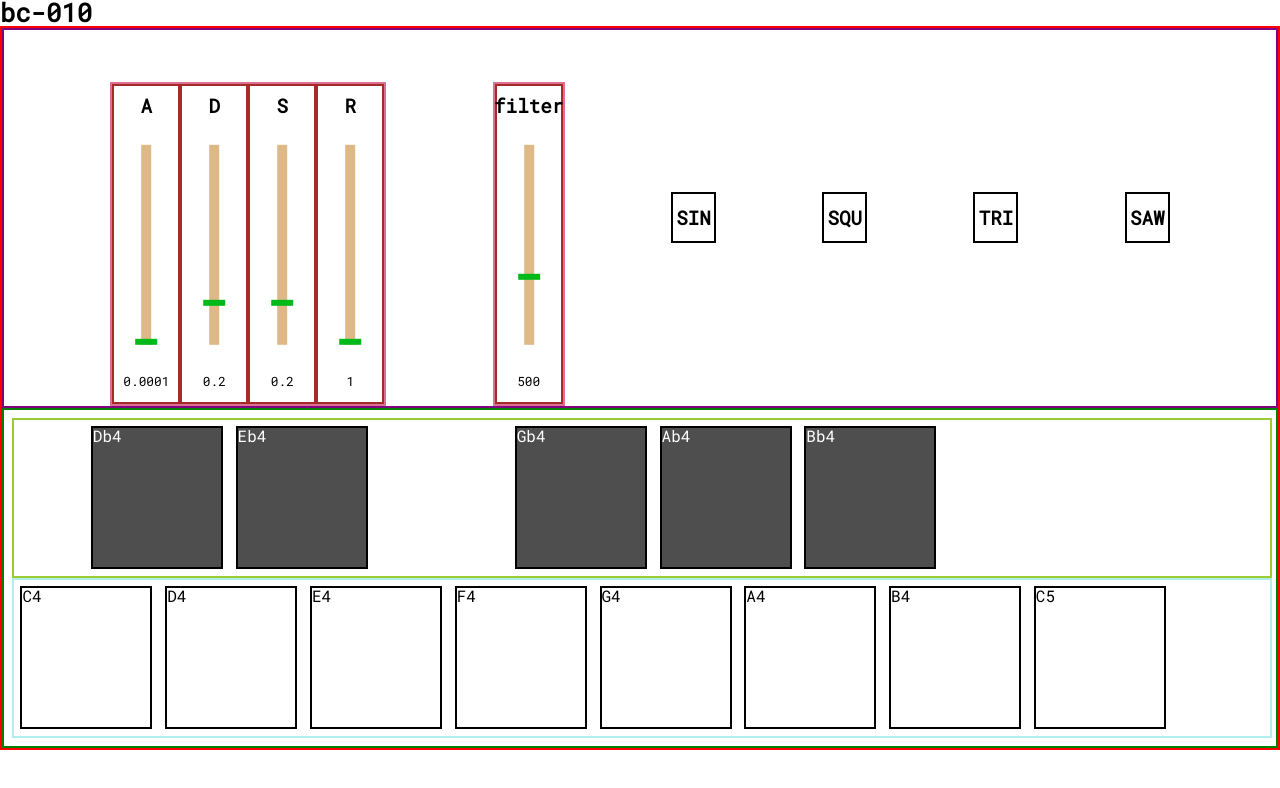
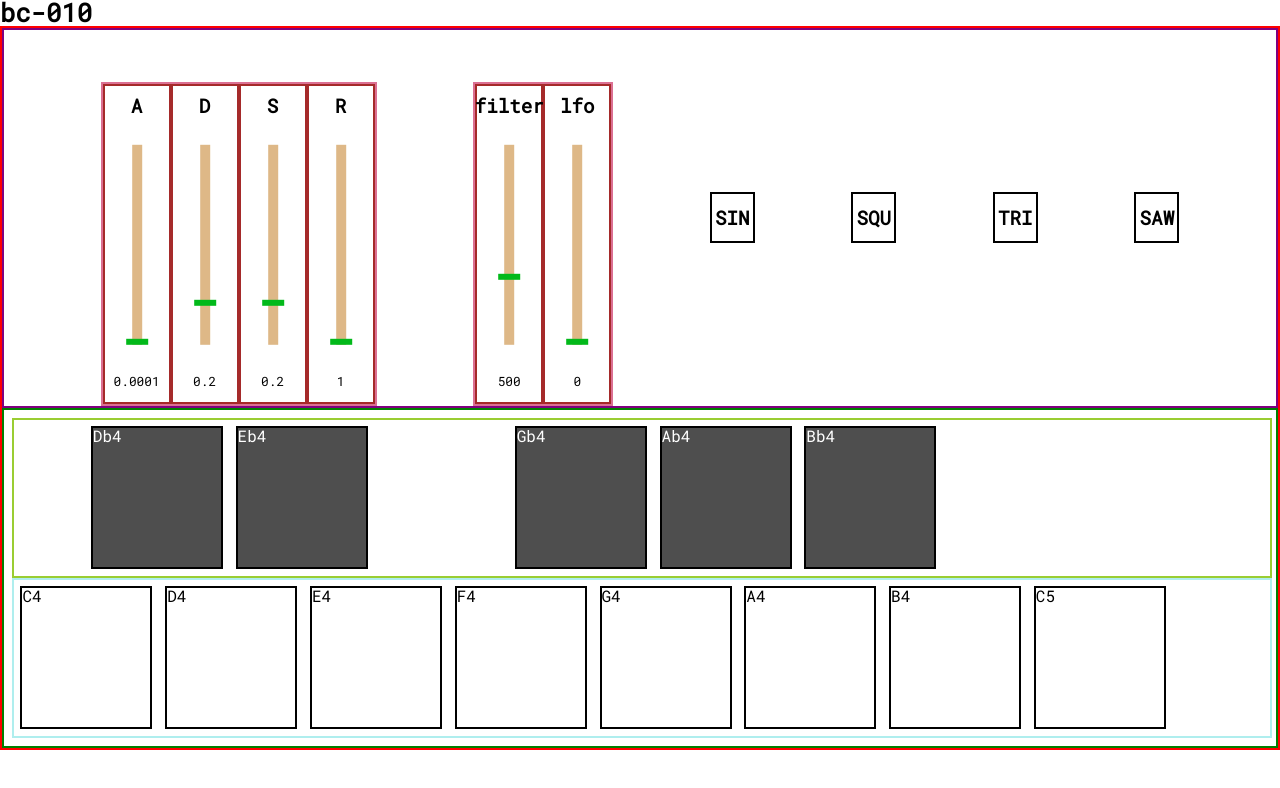
Before and after one commit to bcimbali/bc-010, a React (Create React App) app: page / in a window 1280 px wide. Shown: the top 788 px of the page. Built offline with nearby package versions, Linux system fonts and the light colour scheme.

Commit message:
lfo to filter added

```diff
--- a/src/App.jsx
+++ b/src/App.jsx
@@ -68,6 +68,10 @@ class App extends Component {
       filterParams.baseFrequency = sliderValueNumber;
       this.setState({filterParams});
     }
+    if (envelopeType === 'lfo') {
+      filterParams.frequency = sliderValueNumber;
+      this.setState({filterParams});
+    }
   }
 
   render() {
@@ -100,6 +104,7 @@ class App extends Component {
           filterValue={this.state.filterParams.baseFrequency}
           key='outerCasing'
           keyPress={this.keyPress}
+          lfoValue={this.state.filterParams.frequency}
           toggleOscillator={this.toggleOscillator}
         />
       </div>
--- a/src/components/ControlPanel/ControlPanel.jsx
+++ b/src/components/ControlPanel/ControlPanel.jsx
@@ -17,6 +17,7 @@ function ControlPanel(props) {
     <FilterSliderBank
       envelopeSliderChange={props.envelopeSliderChange}
       filterValue={props.filterValue}
+      lfoValue={props.lfoValue}
     />
       {oscillatorTypes.map(oscType => (
         <OscillatorBtn
--- a/src/components/FilterSliderBank/FilterSliderBank.jsx
+++ b/src/components/FilterSliderBank/FilterSliderBank.jsx
@@ -12,11 +12,13 @@ function FilterSliderBank(props) {
           envelopeSliderChange={props.envelopeSliderChange}
           filterValue={props.filterValue}
           key={`${slider.id}-${slider.type}`}
+          lfoValue={props.lfoValue}
           type="range"
           min={slider.min}
           max={slider.max}
           step={slider.step}
-          value={`${(slider.type === 'filter') ? props.filterValue : ''}`}
+          value={`${(slider.type === 'filter') ? props.filterValue :
+                    (slider.type === 'lfo') ? props.lfoValue : ''}`}
         />
       ))}
     </div>
--- a/src/components/OuterCasing/OuterCasing.jsx
+++ b/src/components/OuterCasing/OuterCasing.jsx
@@ -13,6 +13,7 @@ function OuterCasing(props) {
         envelopeSliderChange={props.envelopeSliderChange}
         filterValue={props.filterValue}
         key="control-panel"
+        lfoValue={props.lfoValue}
         toggleOscillator={props.toggleOscillator}
       />
       <Keyboard
--- a/src/filterSliders.json
+++ b/src/filterSliders.json
@@ -6,5 +6,13 @@
     "min": 1,
     "step": 5,
     "type": "filter"
+  },
+  {
+    "id": 2,
+    "abbr": "lfo",
+    "max": 20,
+    "min": 0,
+    "step": 1,
+    "type": "lfo"
   }
 ]
```
